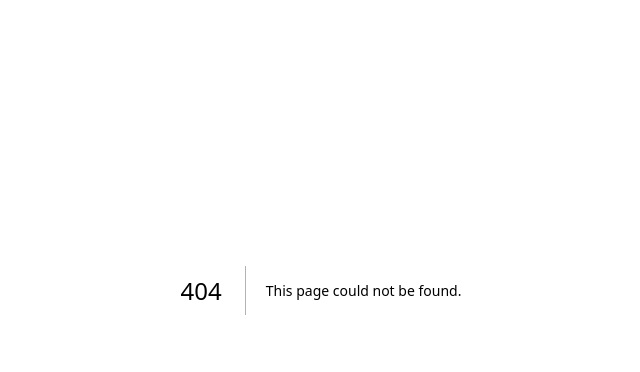
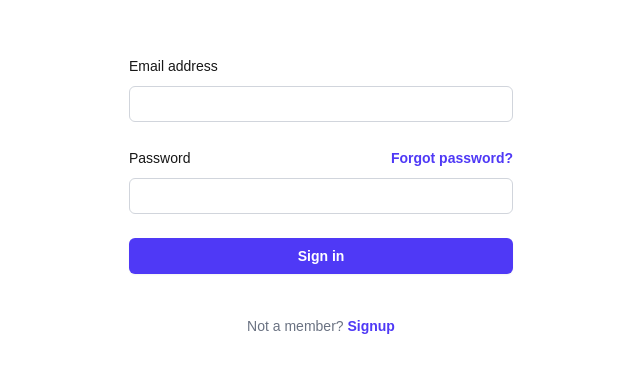
Before and after one commit to ShreenidhiHD/nextjsapp, a Next.js app: page /login in a window 1280 px wide. Before the commit this address had no page. Shown: the part 110-482 px from the top of the page, without its empty margins (319-959 px from the left). Built offline with nearby package versions, Linux system fonts and the light colour scheme.

Commit message:
added login ui

```diff
--- /dev/null
+++ b/src/app/dbConfig/dbConfig.ts
@@ -0,0 +1,25 @@
+import mongoose from 'mongoose';
+
+export async function connect(){
+    try {
+        const mongoUri = process.env.MONGO_URI;
+        if (!mongoUri) {
+            throw new Error('MONGO_URI environment variable is not defined');
+        }
+        mongoose.connect(mongoUri);
+        const connection = mongoose.connection;
+
+        connection.on('Connected', () => {
+            console.log("MongoDB Connected Succesfully");
+        })
+        connection.on('Error', (err) => {
+            console.log('Connection error.'  + err );
+            process.exit();
+        })
+
+    } catch (error) {
+        console.log('somehting went wrong');
+        console.log(error)
+    }
+
+}
--- /dev/null
+++ b/src/app/login/page.tsx
@@ -0,0 +1,109 @@
+"use client";
+import Link  from "next/link";
+import React  from "react";
+// import { useRouter } from "next/navigation";
+// import axios from "axios";
+
+
+
+
+
+export default function LoginPage() {
+  const [user, setUser] = React.useState({
+    email: "",
+    password: "",
+  });
+
+    const onLogin = async () =>{
+    //Need to impliment
+    }
+
+
+  return (
+    <>
+      <div className="flex min-h-full flex-1 flex-col justify-center px-6 py-12 lg:px-8">
+        <div className="sm:mx-auto sm:w-full sm:max-w-sm">
+          <h2 className="mt-10 text-center text-2xl/9 font-bold tracking-tight text-white">
+            Sign in to your account
+          </h2>
+        </div>
+
+        <div className="mt-10 sm:mx-auto sm:w-full sm:max-w-sm">
+          <form action="#" method="POST" className="space-y-6">
+            <div>
+              <label
+                htmlFor="email"
+                className="block text-sm/6 font-medium text-white-900"
+              >
+                Email address
+              </label>
+              <div className="mt-2">
+                <input
+                  id="email"
+                  name="email"
+                  type="email"
+                  onChange={(e) => setUser({ ...user, email: e.target.value })}
+                  required
+                  autoComplete="email"
+                  className="block w-full rounded-md bg-white px-3 py-1.5 text-base text-white-900 outline-1 -outline-offset-1 outline-gray-300 placeholder:text-gray-400 focus:outline-2 focus:-outline-offset-2 focus:outline-indigo-600 sm:text-sm/6"
+                />
+              </div>
+            </div>
+
+            <div>
+              <div className="flex items-center justify-between">
+                <label
+                  htmlFor="password"
+                  className="block text-sm/6 font-medium text-white-900"
+                >
+                  Password
+                </label>
+                <div className="text-sm">
+                  <Link
+                    href="#"
+                    className="font-semibold text-indigo-600 hover:text-indigo-500"
+                  >
+                    Forgot password?
+                  </Link>
+                </div>
+              </div>
+              <div className="mt-2">
+                <input
+                  id="password"
+                  name="password"
+                  type="password"
+                  onChange={(e) =>
+                    setUser({ ...user, password: e.target.value })
+                  }
+                  required
+                  autoComplete="current-password"
+                  className="block w-full rounded-md bg-white px-3 py-1.5 text-base text-white-900 outline-1 -outline-offset-1 outline-gray-300 placeholder:text-gray-400 focus:outline-2 focus:-outline-offset-2 focus:outline-indigo-600 sm:text-sm/6"
+                />
+              </div>
+            </div>
+
+            <div>
+              <button
+                type="submit"
+                onClick={onLogin}
+                className="flex w-full justify-center rounded-md bg-indigo-600 px-3 py-1.5 text-sm/6 font-semibold text-white shadow-xs hover:bg-indigo-500 focus-visible:outline-2 focus-visible:outline-offset-2 focus-visible:outline-indigo-600"
+              >
+                Sign in
+              </button>
+            </div>
+          </form>
+
+          <p className="mt-10 text-center text-sm/6 text-gray-500">
+            Not a member?{" "}
+            <Link
+              href="/signup"
+              className="font-semibold text-indigo-600 hover:text-indigo-500"
+            >
+              Signup
+            </Link>
+          </p>
+        </div>
+      </div>
+    </>
+  );
+}
--- /dev/null
+++ b/src/app/profile/[id]/page.tsx
@@ -0,0 +1,12 @@
+interface ProfilePageProps {
+  params: { id: string }
+}
+
+export default function ProfilePage({ params }: ProfilePageProps) {
+    return (
+      <div>
+        <h1>Profile</h1>
+        <span>Welcome {params.id}</span>
+      </div>
+    );
+}
```
Also changed, not shown: package.json (+8 -6 lines), src/app/api/singup/route.tsx (added), 1 other file (tests, documents, lock files or other folders).
